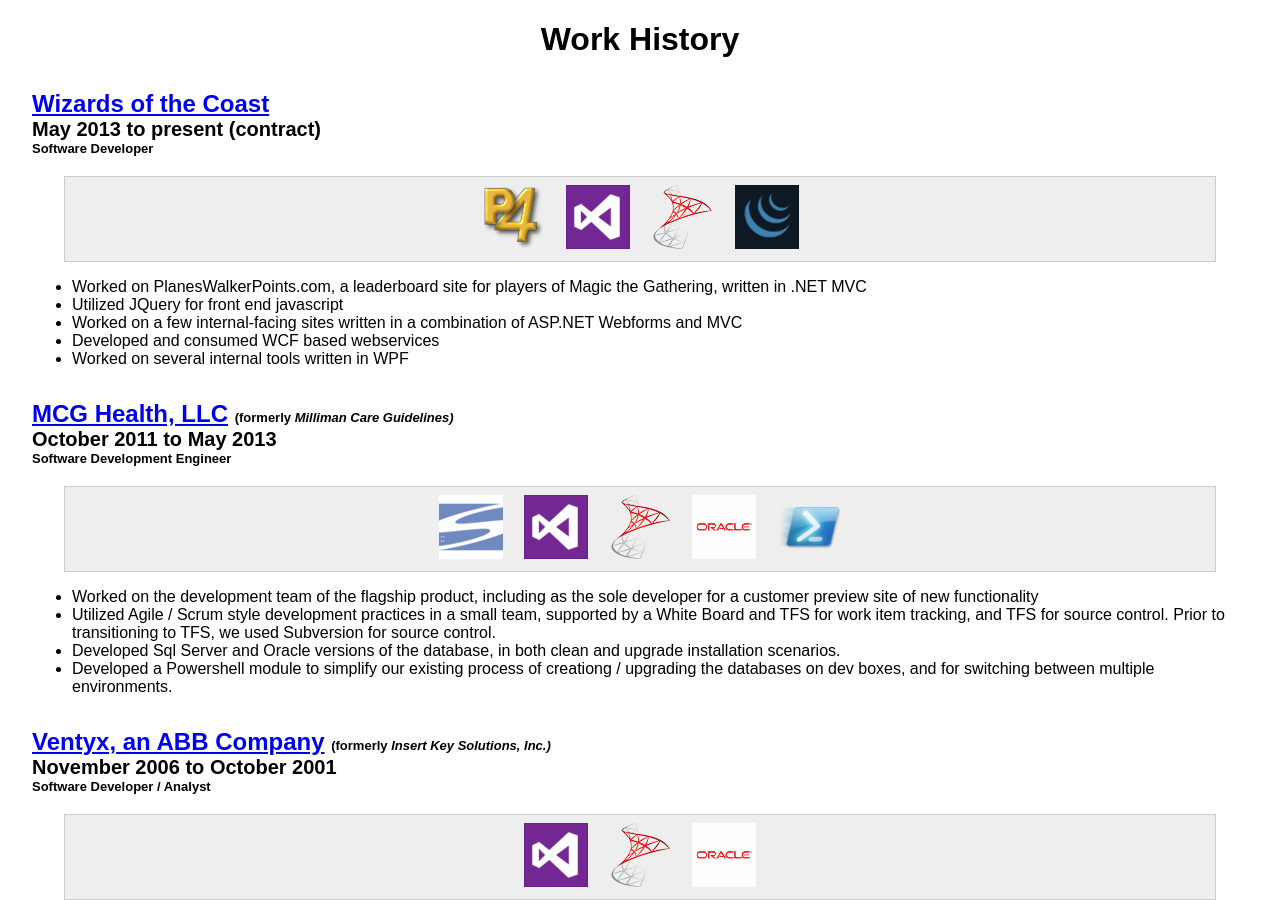
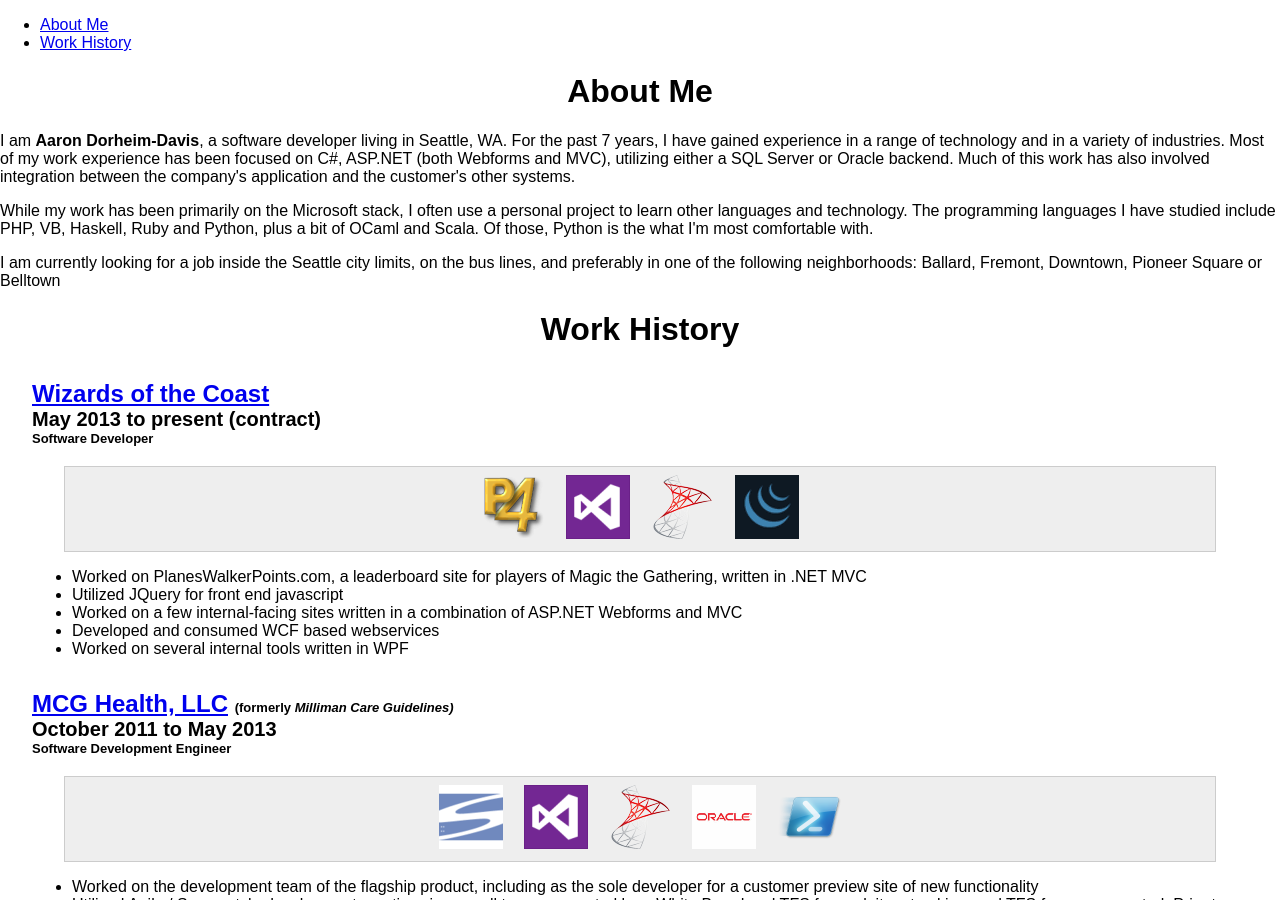
Before and after one commit to recfab/recfab.github.io, a Jekyll site: the page built from index.html, in a window 1280 px wide and 900 px high. Built offline with Jekyll 4.4.1, drawn with Linux system fonts in a browser that asks for light colours.

Commit message:
Work on About Me, and layout

```diff
--- a/index.html
+++ b/index.html
@@ -92,7 +92,22 @@
   bullets:
   - Analysed disparate, legacy data sources (typically Excel spreadsheets and Access databases), and loaded that data into a new, centralized database.
 ---
+<div id="sidebar">
+    <ul id="nav">
+        <li><a href="#about">About Me</a></li>
+        <li><a href="#workhistory">Work History</a></li>
+    </ul>
+</div>
 
+<div id="main">
+    <div id="about">
+        <h1>About Me</h1>
+        <p>I am <strong>Aaron Dorheim-Davis</strong>, a software developer living in Seattle, WA. For the past 7 years, I have gained experience in a range of technology and in a variety of industries. Most of my work experience has been focused on C#, ASP.NET (both Webforms and MVC), utilizing either a SQL Server or Oracle backend. Much of this work has also involved integration between the company's application and the customer's other systems.</p>
+        <p>While my work has been primarily on the Microsoft stack, I often use a personal project to learn other languages and technology. The programming languages I have studied include PHP, VB, Haskell, Ruby and Python, plus a bit of OCaml and Scala. Of those, Python is the what I'm most comfortable with.
+        <p>I am currently looking for a job inside the Seattle city limits, on the bus lines, and preferably in one of the following neighborhoods: Ballard, Fremont, Downtown, Pioneer Square or Belltown</p>
+    </div>
+
+    <div id="workhistory">
         <h1>Work History</h1>
 
     {% for workhx in page.workhxs %}
@@ -137,3 +152,5 @@
             </ul>
         </div>
     {% endfor %}
+    </div>
+</div>
```
Lines whose indentation alone changed are shown as unchanged.
